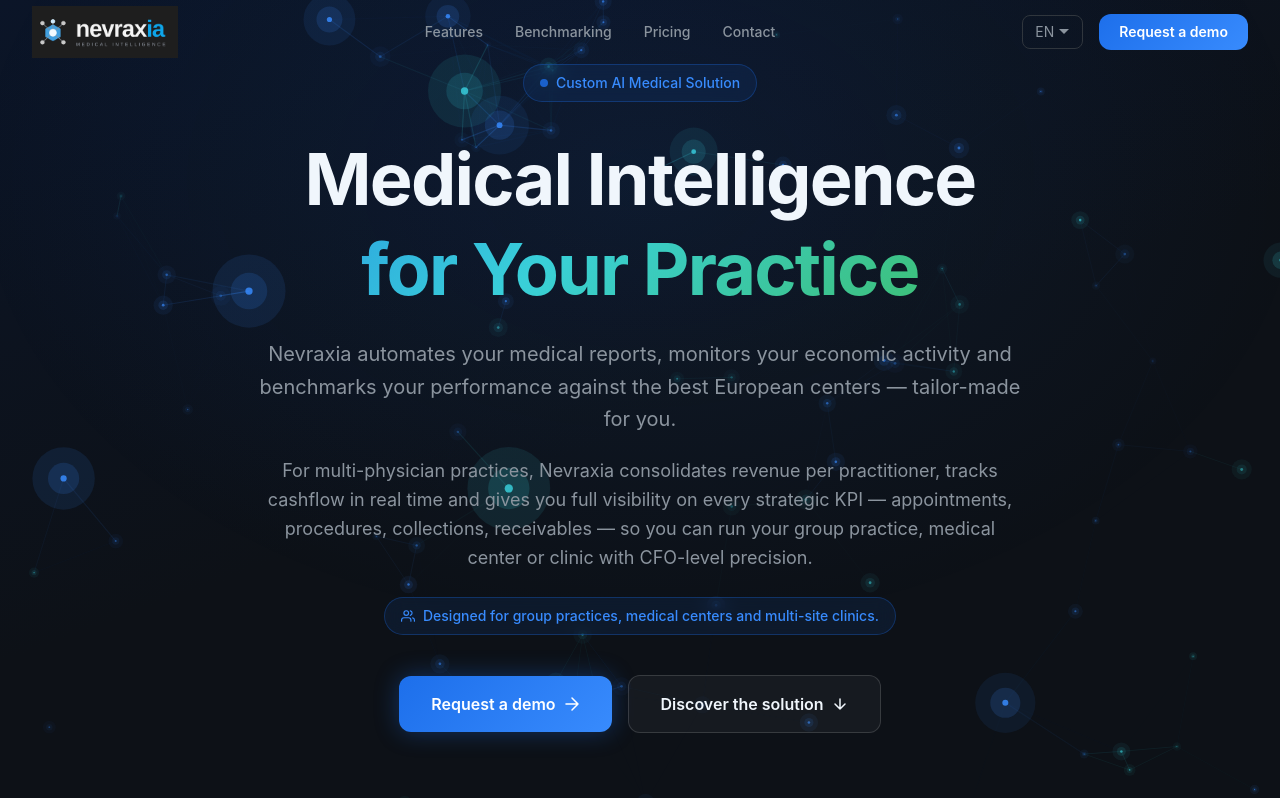
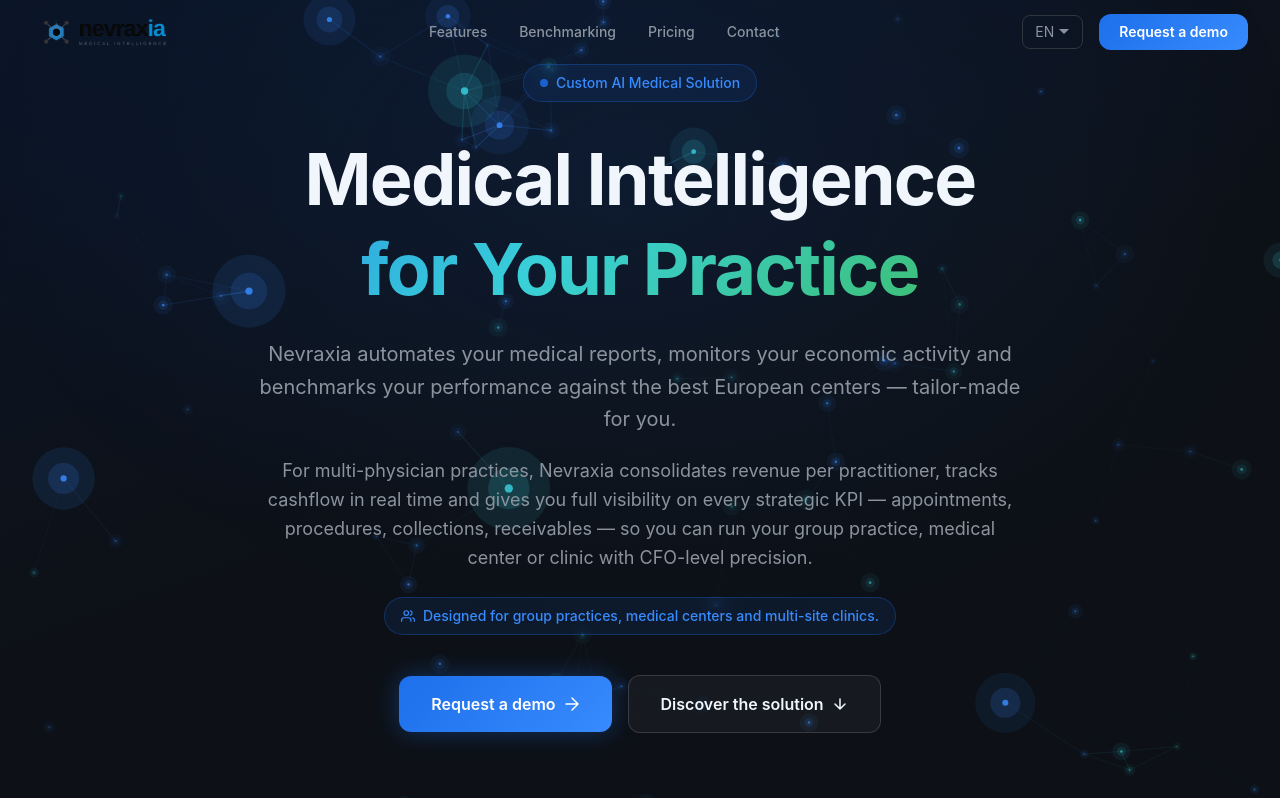
Before and after one commit to jimboum007/nevraxia, a Next.js app: page /en in a window 1280 px wide. Shown: the top 798 px of the page. Built offline with nearby package versions, Linux system fonts and the light colour scheme.

Commit message:
Update logo.png (430×145 RGBA) + fix dark bg rendering
- Correct dimensions to 430×145 (ratio 2.97)
- Apply invert(1) hue-rotate(180deg) on dark variant:
  inverts dark text to light while preserving blue brand hues

Co-Authored-By: Claude Sonnet 4.6 <noreply@anthropic.com>

```diff
--- a/components/ui/Logo.tsx
+++ b/components/ui/Logo.tsx
@@ -5,15 +5,15 @@ type LogoProps = {
   variant?: "dark" | "light"; // conservé pour compatibilité API
 };
 
-// Image native: 398 × 142 px → ratio ≈ 2.8
+// Image native: 430 × 145 px → ratio ≈ 2.97
 const sizes: Record<string, { h: number; w: number }> = {
-  sm: { h: 24, w: 67 },
-  md: { h: 44, w: 123 },
-  lg: { h: 52, w: 146 },
-  xl: { h: 68, w: 191 },
+  sm: { h: 24, w: 71 },
+  md: { h: 44, w: 131 },
+  lg: { h: 52, w: 154 },
+  xl: { h: 68, w: 202 },
 };
 
-export default function Logo({ size = "md" }: LogoProps) {
+export default function Logo({ size = "md", variant = "dark" }: LogoProps) {
   const { h, w } = sizes[size];
   return (
     <Image
@@ -21,7 +21,12 @@ export default function Logo({ size = "md" }: LogoProps) {
       alt="Nevraxia"
       height={h}
       width={w}
-      style={{ height: h, width: "auto" }}
+      style={{
+        height: h,
+        width: "auto",
+        // logo designed for light bg — invert luminosity, restore hue on dark variant
+        filter: variant === "dark" ? "invert(1) hue-rotate(180deg)" : "none",
+      }}
       priority
     />
   );
```
Also changed, not shown: public/logo.png.
